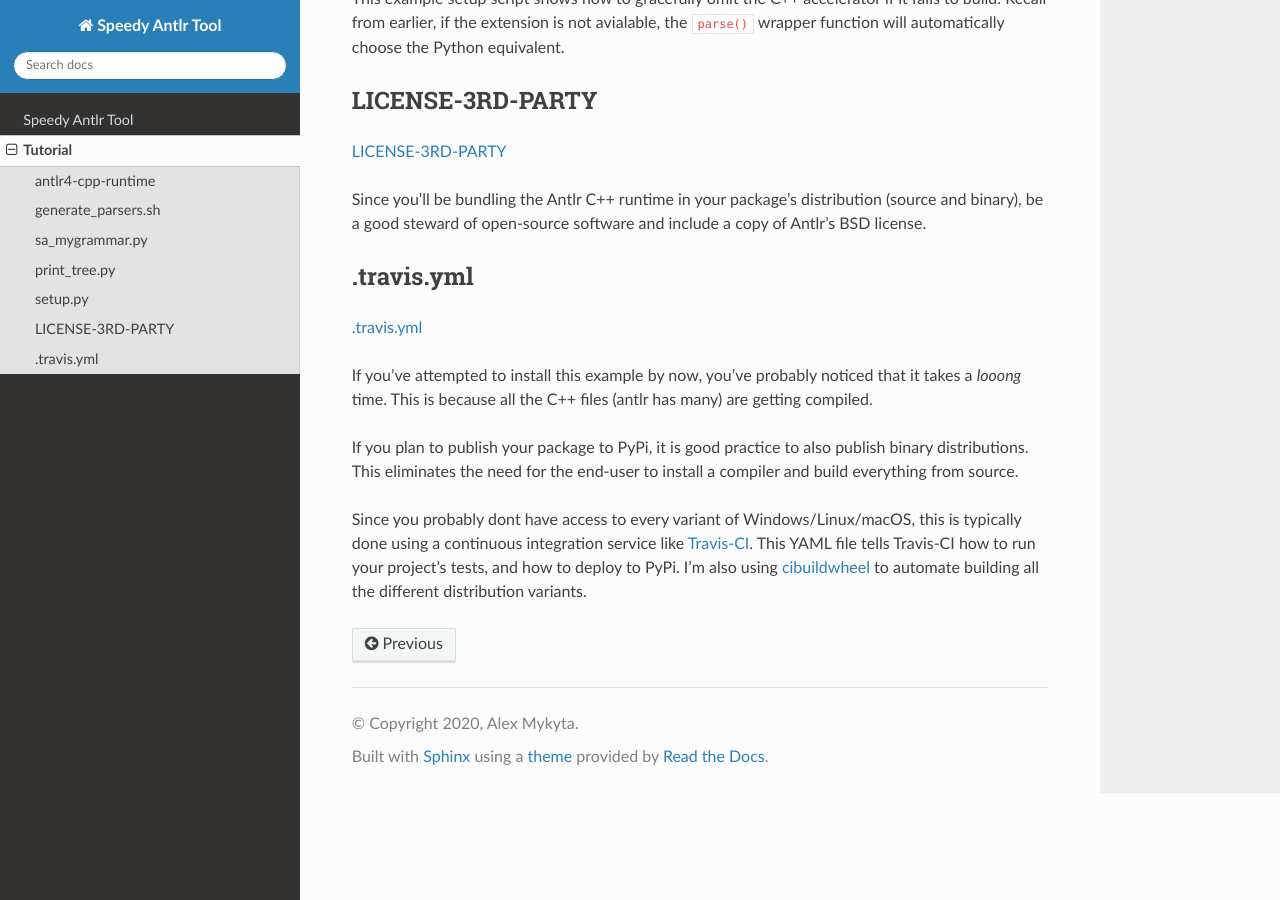
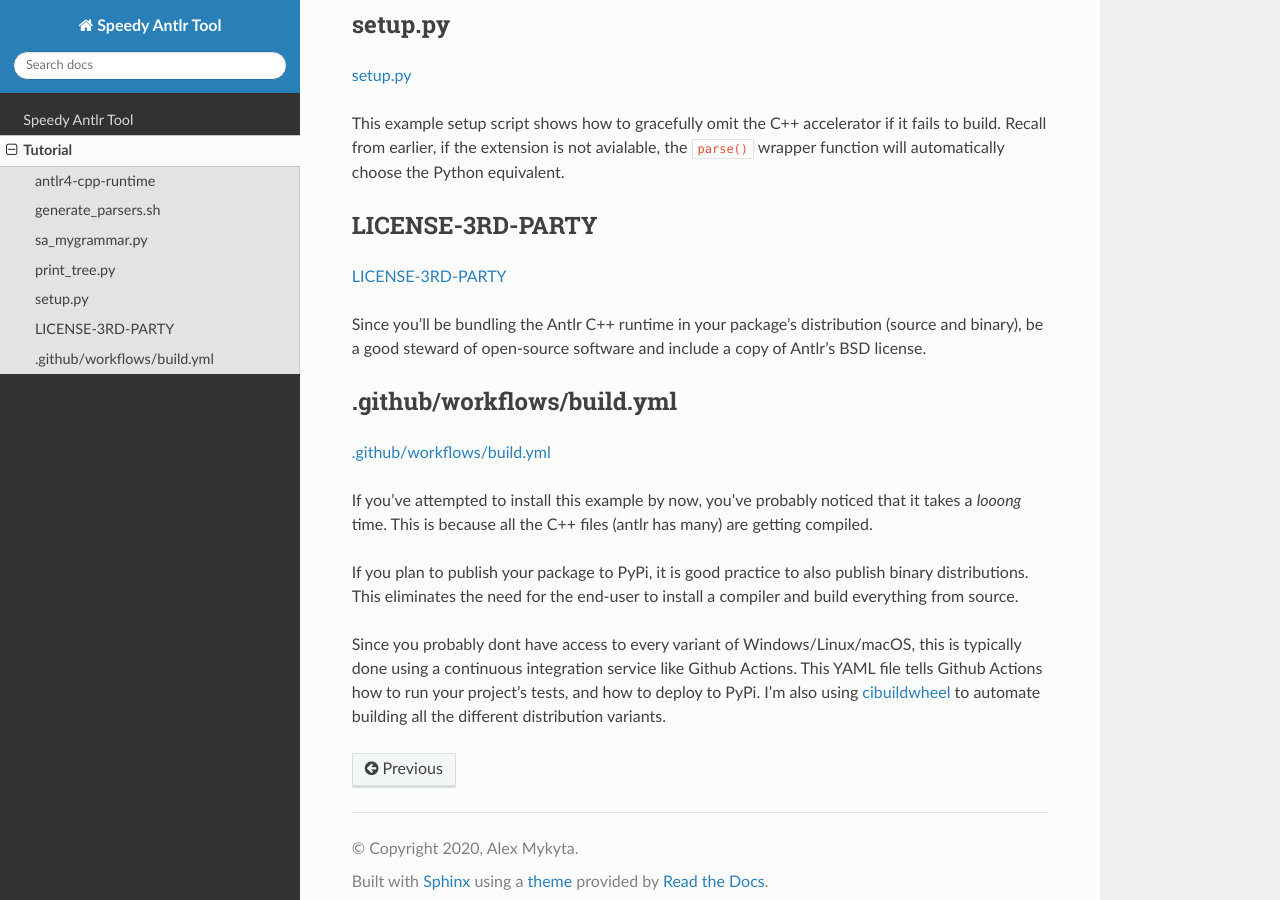
Before and after one commit to amykyta3/speedy-antlr-tool, a Sphinx documentation site: the page built from docs/example.rst, in a window 1280 px wide and 900 px high, scrolled down 2496 px. Built offline with Sphinx 7.4.7 and the Read the Docs theme 2.0.0, drawn with Linux system fonts in a browser that asks for light colours; some of the changed text lies outside the part shown.

```diff
--- a/docs/example.rst
+++ b/docs/example.rst
@@ -118,10 +122,10 @@
 (source and binary), be a good steward of open-source software and include a
 copy of Antlr's BSD license.
 
-.travis.yml
------------
+.github/workflows/build.yml
+---------------------------
 
-`.travis.yml <https://github.com/amykyta3/speedy-antlr-example/blob/master/.travis.yml>`_
+`.github/workflows/build.yml <https://github.com/amykyta3/speedy-antlr-example/blob/master/.github/workflows/build.yml>`_
 
 If you've attempted to install this example by now, you've probably noticed that
 it takes a *looong* time. This is because all the C++ files (antlr has many)
@@ -132,8 +136,8 @@
 compiler and build everything from source.
 
 Since you probably dont have access to every variant of Windows/Linux/macOS,
-this is typically done using a continuous integration service like
-`Travis-CI <https://travis-ci.org>`_. This YAML file tells Travis-CI how to
-run your project's tests, and how to deploy to PyPi. I'm also using
+this is typically done using a continuous integration service like Github
+Actions. This YAML file tells Github Actions how to run your project's tests,
+and how to deploy to PyPi. I'm also using
 `cibuildwheel <https://github.com/joerick/cibuildwheel>`_ to automate building
 all the different distribution variants.
--- a/speedy_antlr_tool/__about__.py
+++ b/speedy_antlr_tool/__about__.py
@@ -1 +1 @@
-__version__ = "1.0.0"
+__version__ = "1.1.0"
```
Also changed, not shown: other parts of docs/example.rst (+4 -0 lines), 3 other files.
